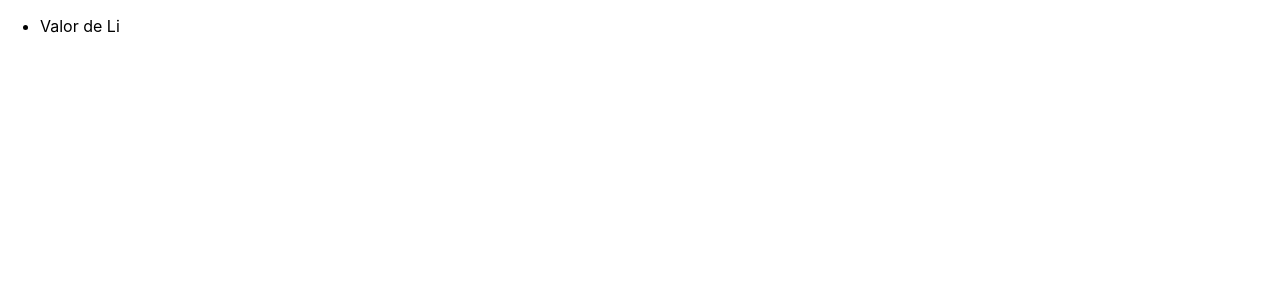
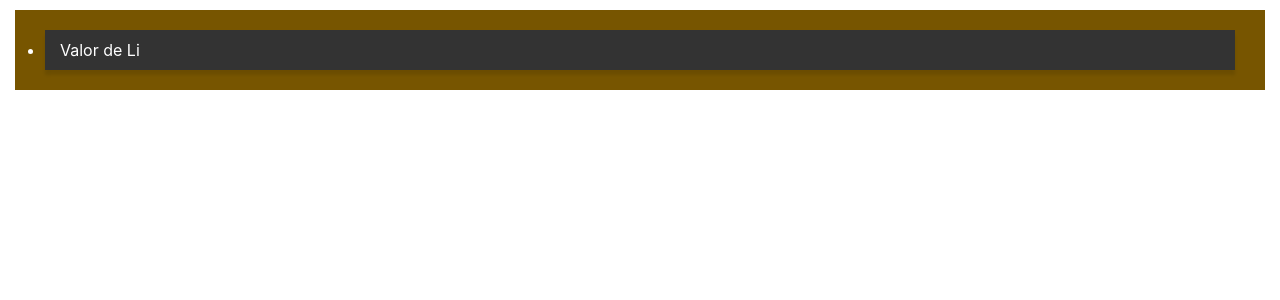
Before and after one commit to oscardelalanza/bug-free-octo-adventure, a React (Create React App) app: page / in a window 1280 px wide. Shown: the top 300 px of the page. Built offline with nearby package versions, Linux system fonts and the light colour scheme.

Commit message:
destructuring styles

```diff
--- a/src/App.tsx
+++ b/src/App.tsx
@@ -6,16 +6,27 @@ interface Props {
   state: string
 }
 
+const style = ({bg = '#222'}) => ({
+  backgroundColor: bg,
+  color: '#fff',
+  padding: '10px 15px',
+  margin: '10px 15px'
+})
+
+const style2 = {
+  boxShadow: '0 5px 3px rgba(0,0,0,0.1)'
+}
+
 const Li = ({children}: Props) => {
   return (
-    <li className='li'>{children}</li>
+    <li style={{...style2, ...style({bg: '#333'})}} className='li'>{children}</li>
   )
 }
 
 const App = () => {
   const value = 'De La Lanza'
   return (
-    <ul className="css-class">
+    <ul style={style({bg: '#750'})}className="css-class">
       <Li state='happy'>Valor de Li</Li>
     </ul>
   )
```
